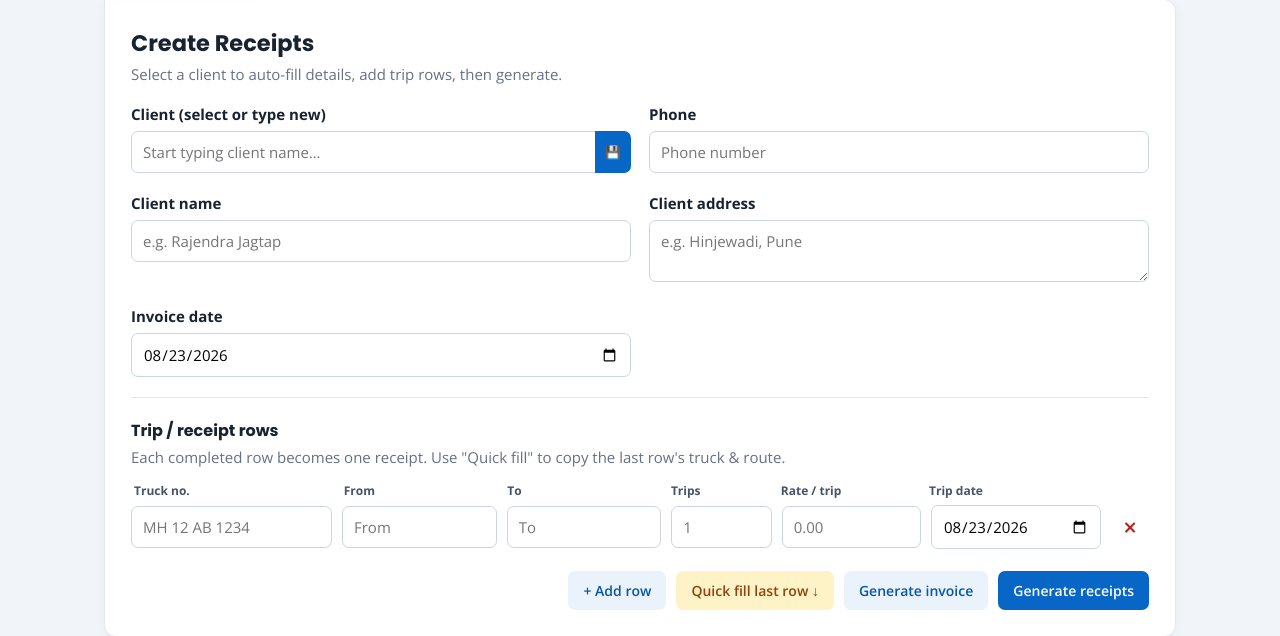
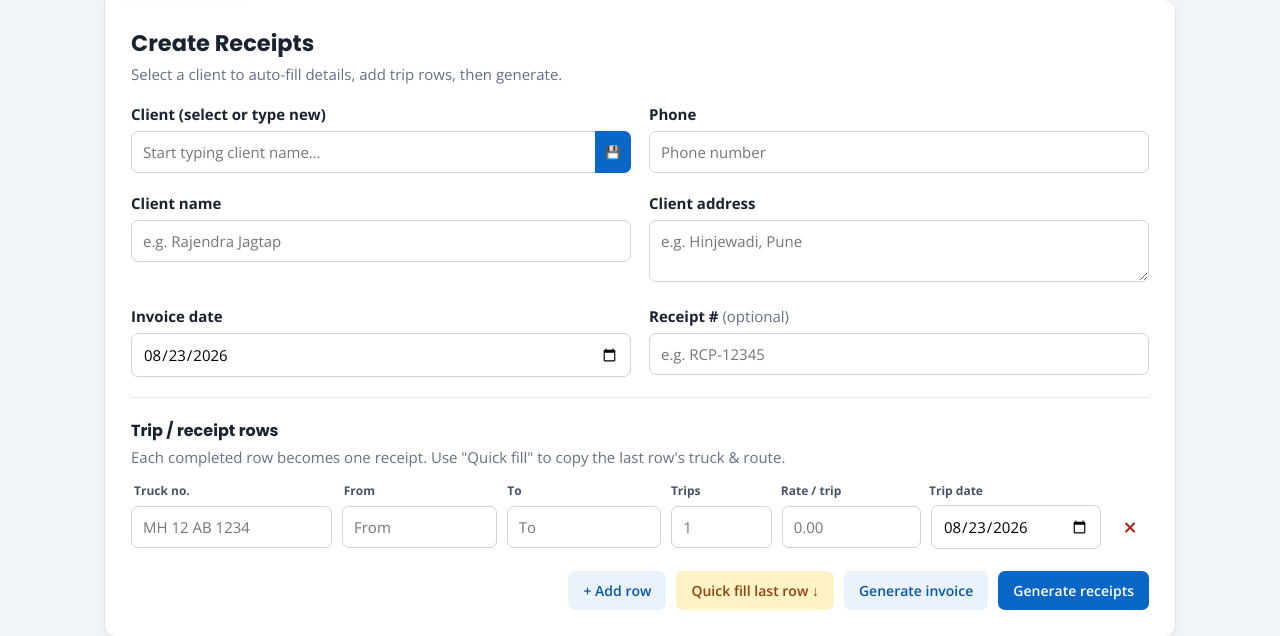
Before and after one commit to krushnabhanage10/ShivShakti-Invoice-App, a Flask app: page / in a window 1280 px wide. Shown: the part 163-799 px from the top of the page. Run offline with Flask 3, Linux system fonts and the light colour scheme; data that the repository does not hold is empty.

Commit message:
receipt number can passed

```diff
--- a/app.py
+++ b/app.py
@@ -160,11 +160,12 @@ def generate_invoice():
     batch_id = uuid.uuid4().hex[:6].upper()
     client = _find_or_create_client(client_name, client_address)
     invoice_date = parse_date(raw.get("invoiceDate"))
+    custom_receipt_number = str(raw.get("receiptNumber", "")).strip()
     # Save each trip as a receipt
     saved = []
     for i, t in enumerate(trips, 1):
         r = Receipt(
-            receipt_number=f"INV-{batch_id}-{i:03d}",
+            receipt_number=f"{custom_receipt_number}-{i:03d}" if custom_receipt_number else f"INV-{batch_id}-{i:03d}",
             batch_id=batch_id,
             client_id=client.id,
             truck_no=t["truck_no"],
@@ -183,7 +184,7 @@ def generate_invoice():
         success=True,
         html=render_template(
             "invoice_fragment.html",
-            document_number=f"INV-{batch_id}",
+            document_number=custom_receipt_number or f"INV-{batch_id}",
             document_date=invoice_date.isoformat(),
             client_name=client.name,
             client_address=client.address,
@@ -203,10 +204,11 @@ def generate_receipts():
     batch_id = uuid.uuid4().hex[:6].upper()
     client = _find_or_create_client(client_name, client_address)
     invoice_date = parse_date(raw.get("invoiceDate"))
+    custom_receipt_number = str(raw.get("receiptNumber", "")).strip()
     saved = []
     for i, t in enumerate(trips, 1):
         r = Receipt(
-            receipt_number=f"RCP-{batch_id}-{i:03d}",
+            receipt_number=f"{custom_receipt_number}-{i:03d}" if custom_receipt_number else f"RCP-{batch_id}-{i:03d}",
             batch_id=batch_id,
             client_id=client.id,
             truck_no=t["truck_no"],
@@ -225,7 +227,7 @@ def generate_receipts():
         success=True,
         html=render_template(
             "receipts_fragment.html",
-            batch_id=batch_id,
+            batch_id=custom_receipt_number or batch_id,
             receipt_date=invoice_date.isoformat(),
             client_name=client.name,
             client_address=client.address,
@@ -324,6 +326,7 @@ def print_batch(batch_id):
     if not receipts:
         return "No receipts found for this batch.", 404
     mode = request.args.get("mode", "multi")  # "single" or "multi"
+    receipt_number_override = request.args.get("receipt_number", "").strip()
     client = receipts[0].client
     trips = [dict(truck_no=r.truck_no, from_loc=r.from_loc, to_loc=r.to_loc,
                   num_trips=r.num_trips, rate_per_trip=r.rate_per_trip, total=r.total,
@@ -334,7 +337,7 @@ def print_batch(batch_id):
     if is_invoice:
         html = render_template(
             "invoice_fragment.html",
-            document_number=f"INV-{batch_id}",
+            document_number=receipt_number_override or f"INV-{batch_id}",
             document_date=receipts[0].invoice_date.isoformat(),
             client_name=client.name,
             client_address=client.address,
@@ -344,7 +347,7 @@ def print_batch(batch_id):
     elif mode == "single":
         html = render_template(
             "receipt_single_fragment.html",
-            document_number=f"RCP-{batch_id}",
+            document_number=receipt_number_override or f"RCP-{batch_id}",
             receipt_date=receipts[0].invoice_date.isoformat(),
             client_name=client.name,
             client_address=client.address,
@@ -354,7 +357,7 @@ def print_batch(batch_id):
     else:
         html = render_template(
             "receipts_fragment.html",
-            batch_id=batch_id,
+            batch_id=receipt_number_override or batch_id,
             receipt_date=receipts[0].invoice_date.isoformat(),
             client_name=client.name,
             client_address=client.address,
@@ -382,6 +385,7 @@ def multi_print():
     data = request.get_json(silent=True) or {}
     ids = data.get("receipt_ids", [])
     mode = data.get("mode", "multi")  # "single" or "multi"
+    receipt_number_override = str(data.get("receipt_number", "")).strip()
     if not ids:
         return jsonify(success=False, errors=["Select at least one receipt."]), 400
     receipts = Receipt.query.filter(Receipt.id.in_(ids)).order_by(Receipt.id).all()
@@ -397,7 +401,7 @@ def multi_print():
     if mode == "single":
         html = render_template(
             "receipt_single_fragment.html",
-            document_number="RCP-MULTI",
+            document_number=receipt_number_override or "RCP-MULTI",
             receipt_date=date.today().isoformat(),
             client_name=first_client.name if first_client else "",
             client_address=first_client.address if first_client else "",
@@ -407,7 +411,7 @@ def multi_print():
     else:
         html = render_template(
             "receipts_fragment.html",
-            batch_id="MULTI",
+            batch_id=receipt_number_override or "MULTI",
             receipt_date=date.today().isoformat(),
             client_name="",
             client_address="",
--- a/static/script.js
+++ b/static/script.js
@@ -19,6 +19,7 @@ const quickFillBtn = $("#quickFillBtn");
 const invoiceButton = $("#invoiceButton");
 const receiptsButton = $("#receiptsButton");
 const invoiceDateInput = $("#invoiceDate");
+const customReceiptNumberInput = $("#customReceiptNumber");
 
 // Set invoice date default to today
 const todayStr = new Date().toISOString().slice(0, 10);
@@ -207,7 +208,7 @@ async function generate(endpoint, button) {
     const res = await fetch(endpoint, {
       method: "POST",
       headers: { "Content-Type": "application/json" },
-      body: JSON.stringify({ clientName: clientNameInput.value, clientAddress: clientAddressInput.value, invoiceDate: invoiceDateInput.value, trips: collectTrips() }),
+      body: JSON.stringify({ clientName: clientNameInput.value, clientAddress: clientAddressInput.value, invoiceDate: invoiceDateInput.value, receiptNumber: customReceiptNumberInput.value.trim(), trips: collectTrips() }),
     });
     const data = await res.json();
     if (!res.ok || !data.success) {
@@ -392,7 +393,10 @@ async function deleteBatch(batchId) {
 
 function printBatch(batchId) {
   const mode = $("#printModeToggle").checked ? "single" : "multi";
+  const override = $("#printReceiptOverride") ? $("#printReceiptOverride").value.trim() : "";
   localStorage.setItem("printMode", mode);
+  if (override) localStorage.setItem("printReceiptOverride", override);
+  else localStorage.removeItem("printReceiptOverride");
   window.open(`/print_batch_page/${batchId}`, "_blank");
 }
 
@@ -401,6 +405,9 @@ $("#printSelectedBtn").addEventListener("click", () => {
   const mode = $("#printModeToggle").checked ? "single" : "multi";
   localStorage.setItem("printReceiptIds", JSON.stringify([...selectedIds]));
   localStorage.setItem("printMode", mode);
+  const override = $("#printReceiptOverride") ? $("#printReceiptOverride").value.trim() : "";
+  if (override) localStorage.setItem("printReceiptOverride", override);
+  else localStorage.removeItem("printReceiptOverride");
   window.open("/print_batch_page/multi", "_blank");
 });
 
--- a/static/style.css
+++ b/static/style.css
@@ -116,6 +116,9 @@ button:disabled{opacity:.5;cursor:default}
 .data-table th{background:#f1f5f9;font-weight:700;color:#475467;font-size:12px}
 .data-table tbody tr:hover{background:#f8fafc}
 .batch-actions{display:flex;gap:10px;margin-top:16px;align-items:center;flex-wrap:wrap}
+.receipt-override-field{display:flex;flex-direction:column;gap:2px}
+.receipt-override-field label{font-size:12px;color:#475467;font-weight:600}
+.receipt-override-field input{padding:4px 8px;border:1px solid #d0d5dd;border-radius:6px;font-size:13px;width:200px}
 
 /* Print mode toggle */
 .print-mode-toggle{display:flex;align-items:center;gap:8px;font-size:13px;color:#475467}
--- a/templates/index.html
+++ b/templates/index.html
@@ -68,7 +68,10 @@
             <label for="invoiceDate">Invoice date</label>
             <input type="date" id="invoiceDate">
           </div>
-          <div></div>
+          <div class="field-group">
+            <label for="customReceiptNumber">Receipt # <span style="color:#667085;font-weight:400">(optional)</span></label>
+            <input id="customReceiptNumber" placeholder="e.g. RCP-12345">
+          </div>
         </div>
 
         <div class="section-subheading">
@@ -153,6 +156,10 @@
             <tbody id="receiptBody"></tbody>
           </table>
           <div class="batch-actions">
+            <div class="receipt-override-field">
+              <label for="printReceiptOverride">Receipt # (optional override)</label>
+              <input id="printReceiptOverride" placeholder="e.g. RCP-12345">
+            </div>
             <div class="print-mode-toggle">
               <label class="toggle-label" for="printModeToggle">Single receipt</label>
               <label class="toggle-switch">
--- a/templates/multi_print.html
+++ b/templates/multi_print.html
@@ -14,10 +14,11 @@
     const printMode = localStorage.getItem("printMode") || "multi";
     if (!ids.length) { document.body.innerHTML = "<p>No receipts selected.</p>"; }
     else {
+      const receiptOverride = localStorage.getItem("printReceiptOverride") || "";
       fetch("/api/receipts/multi_print", {
         method: "POST",
         headers: {"Content-Type": "application/json"},
-        body: JSON.stringify({receipt_ids: ids, mode: printMode})
+        body: JSON.stringify({receipt_ids: ids, mode: printMode, receipt_number: receiptOverride})
       }).then(r => r.json()).then(data => {
         if (data.html) document.getElementById("printContent").innerHTML = data.html;
         else document.body.innerHTML = "<p>Failed to load receipts.</p>";
--- a/templates/print_page.html
+++ b/templates/print_page.html
@@ -13,7 +13,10 @@
   <div id="printContent" class="print-content"></div>
   <script>
     const printMode = localStorage.getItem("printMode") || "multi";
-    fetch("/api/receipts/batch/{{ batch_id }}/print?mode=" + printMode)
+    const receiptOverride = localStorage.getItem("printReceiptOverride") || "";
+    let url = "/api/receipts/batch/{{ batch_id }}/print?mode=" + printMode;
+    if (receiptOverride) url += "&receipt_number=" + encodeURIComponent(receiptOverride);
+    fetch(url)
       .then(r => r.text())
       .then(html => {
         document.getElementById("printContent").innerHTML = html;
```
